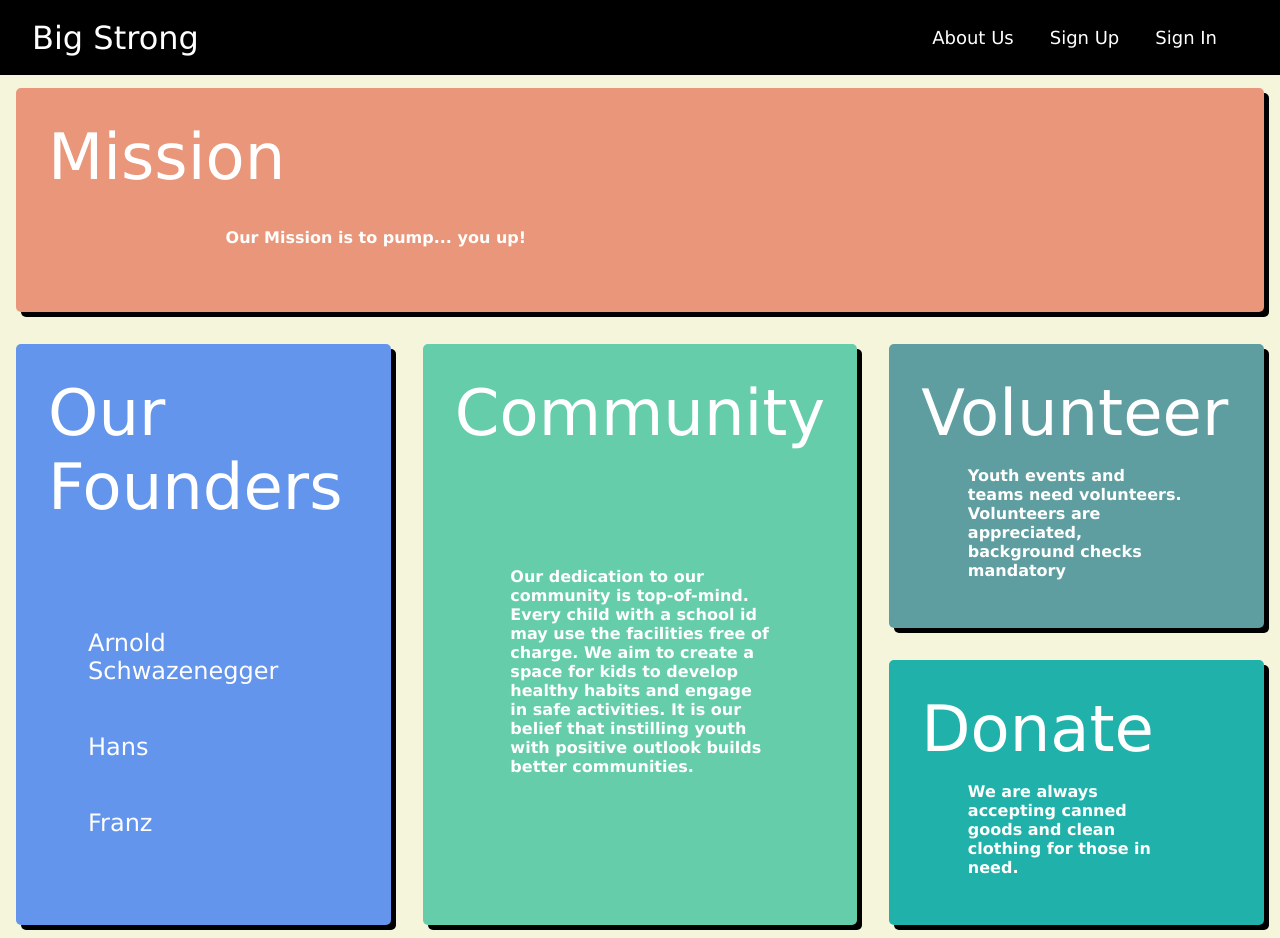
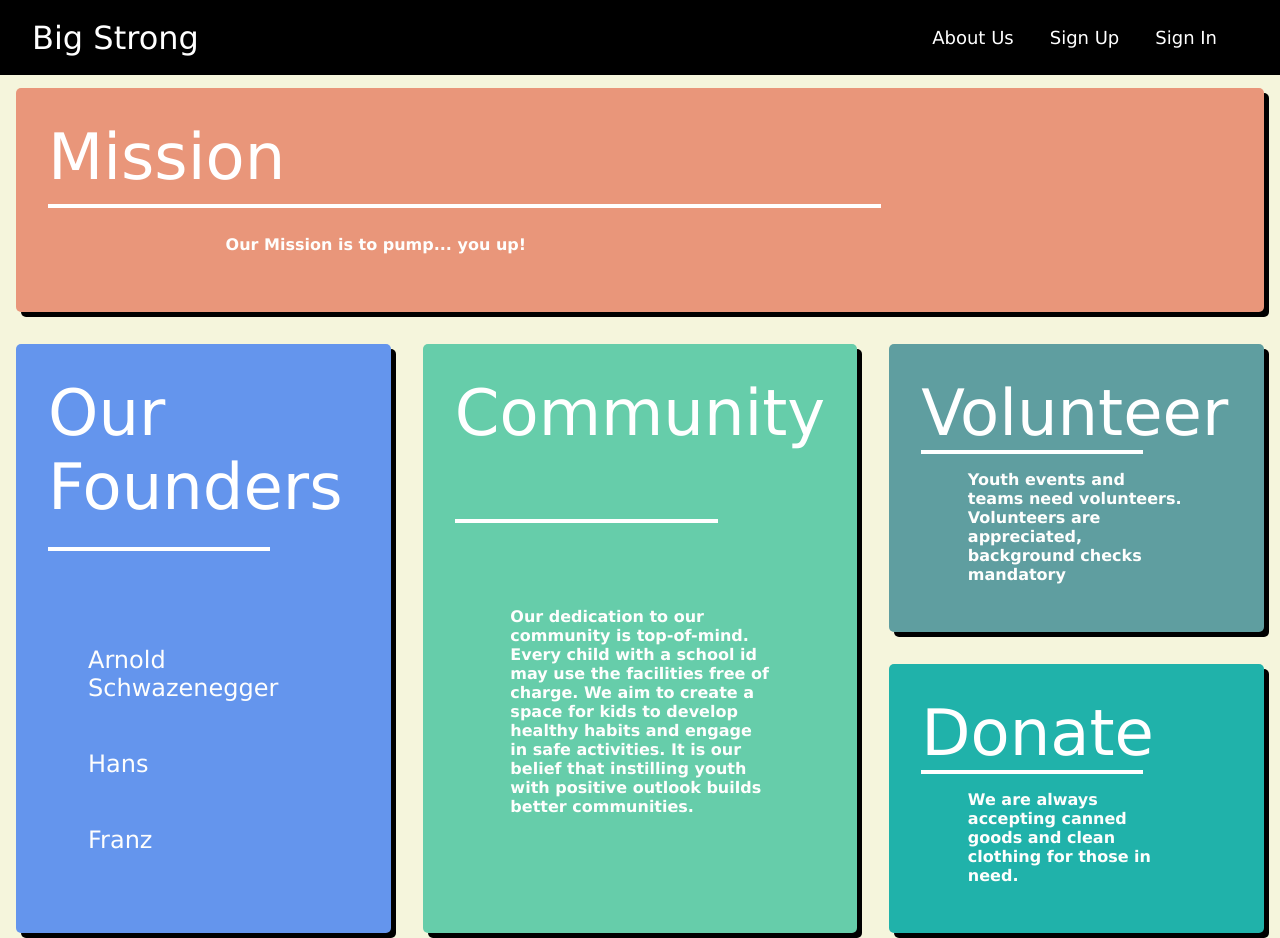
Before and after one commit to acarlseen/big-strong-gym, a plain HTML site: page About.html in a window 1280 px wide. Shown: the top 938 px of the page. Drawn offline with Linux system fonts and the light colour scheme.

Commit message:
Fine Tune

```diff
--- a/About.html
+++ b/About.html
@@ -7,7 +7,7 @@
     <link rel="stylesheet" href="./static/css/base.css">
     <script src="./footer.js"></script>
     <script src="https://kit.fontawesome.com/1c370b8c1e.js" crossorigin="anonymous"></script>
-    <title>Document</title>
+    <title>Big Strong - About</title>
 </head>
 <body>
     <script src="./navbar.js"></script>
@@ -15,10 +15,12 @@
     <div class="grid-container">
         <div class="tile mission">
             <span class="title">Mission</span>
+            <div class="separator"></div>
             <p class="desc-paragraph">Our Mission is to pump... you up!</p>
         </div>
         <div class="tile founders">
             <span class="title">Our Founders</span>
+            <div class="separator"></div>
             <ul class="founder-list">
                 <li>Arnold Schwazenegger</li>
                 <li>Hans</li>
@@ -27,6 +29,7 @@
         </div>
         <div class="tile community">
             <span class="title">Community</span>
+            <div class="separator"></div>
             <p class="desc-paragraph">
                 Our dedication to our community is top-of-mind.
                 Every child with a school id may use the facilities free of charge.
@@ -37,10 +40,12 @@
         </div>
         <div class="tile volunteer">
             <span class="title">Volunteer</span>
+            <div class="separator"></div>
             <p class="desc-paragraph">Youth events and teams need volunteers. Volunteers are appreciated, background checks mandatory</p>
         </div>
         <div class="tile donate">
             <span class="title">Donate</span>
+            <div class="separator"></div>
             <p class="desc-paragraph">We are always accepting canned goods and clean clothing for those in need.</p>
 
         </div>
--- a/static/css/about.css
+++ b/static/css/about.css
@@ -16,6 +16,12 @@ body{
     grid-template-columns: 1fr 1fr 1fr;
     grid-template-rows: auto;
 
+}
+
+.separator{
+    height: 0px;
+    width: 70%;
+    border: solid white 2px
 }
 
 .mission{
```
Also changed, not shown: SignIn.html (+1 -1 lines), SignUp.html (+1 -1 lines), index.html (+1 -1 lines).
